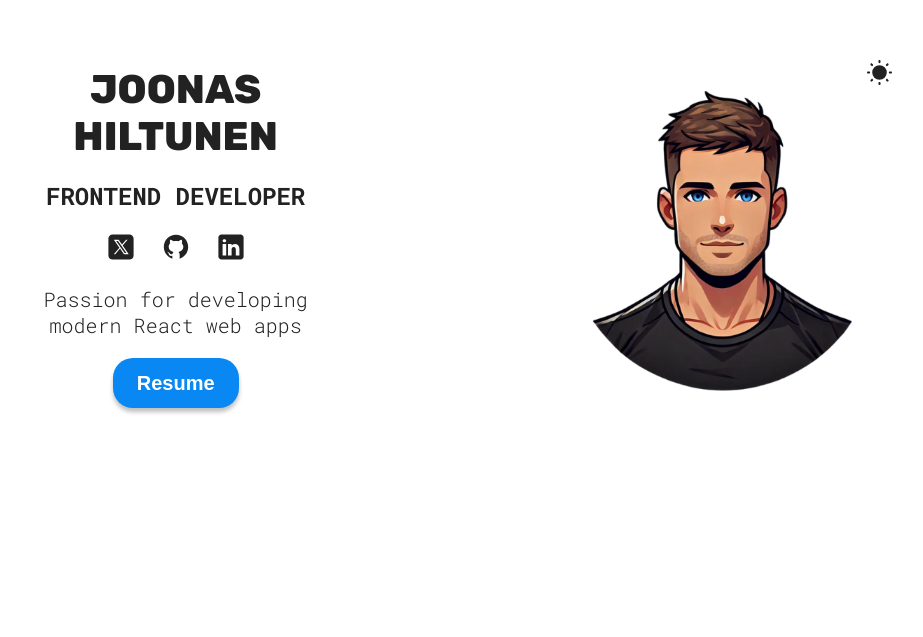
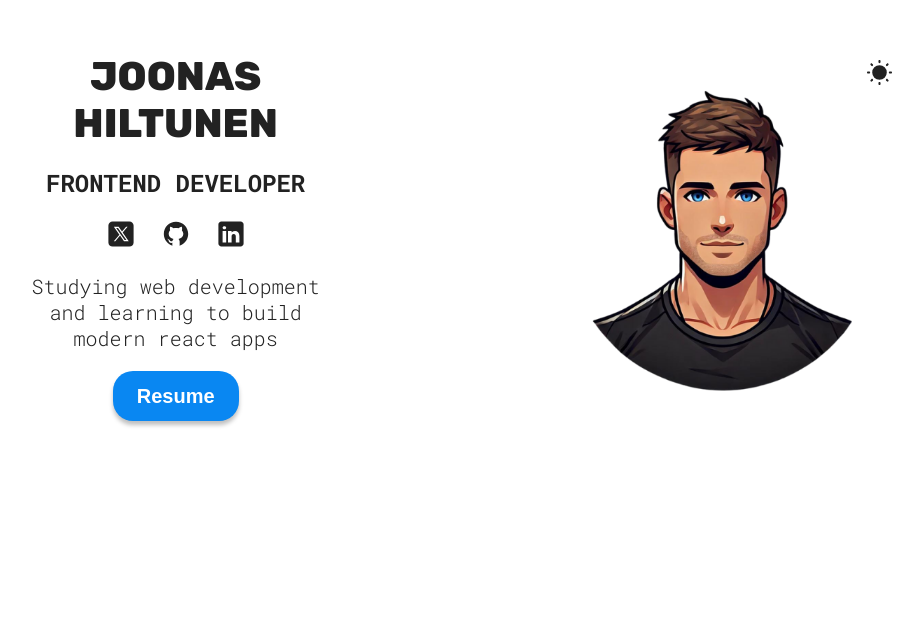
Before and after one commit to JoonasHilt/portfolio-joonas, a React (Vite) app: page / in a window 1280 px wide. Shown: the part 163-800 px from the top of the page, without its empty margins (178-1101 px from the left). Built offline with nearby package versions, Linux system fonts and the light colour scheme.

Commit message:
fixed some text on hero element

```diff
--- a/src/sections/Hero/Hero.jsx
+++ b/src/sections/Hero/Hero.jsx
@@ -45,15 +45,18 @@ function Hero() {
           <a href="https://twitter.com/" target="_blank">
             <img src={twitterIcon} alt="Twitter icon" />
           </a>
-          <a href="https://github.com/" target="_blank">
+          <a href="https://github.com/JoonasHilt" target="_blank">
             <img src={githubIcon} alt="Github icon" />
           </a>
-          <a href="https://linkedin.com/" target="_blank">
+          <a
+            href="https://www.linkedin.com/in/joonas-hiltunen-5a2255197/"
+            target="_blank"
+          >
             <img src={linkedinIcon} alt="linkedin icon" />
           </a>
         </span>
         <p className={styles.description}>
-          Passion for developing modern React web apps
+          Studying web development and learning to build modern react apps
         </p>
         <a href={CV} download>
           <button className="hover">Resume</button>
```
